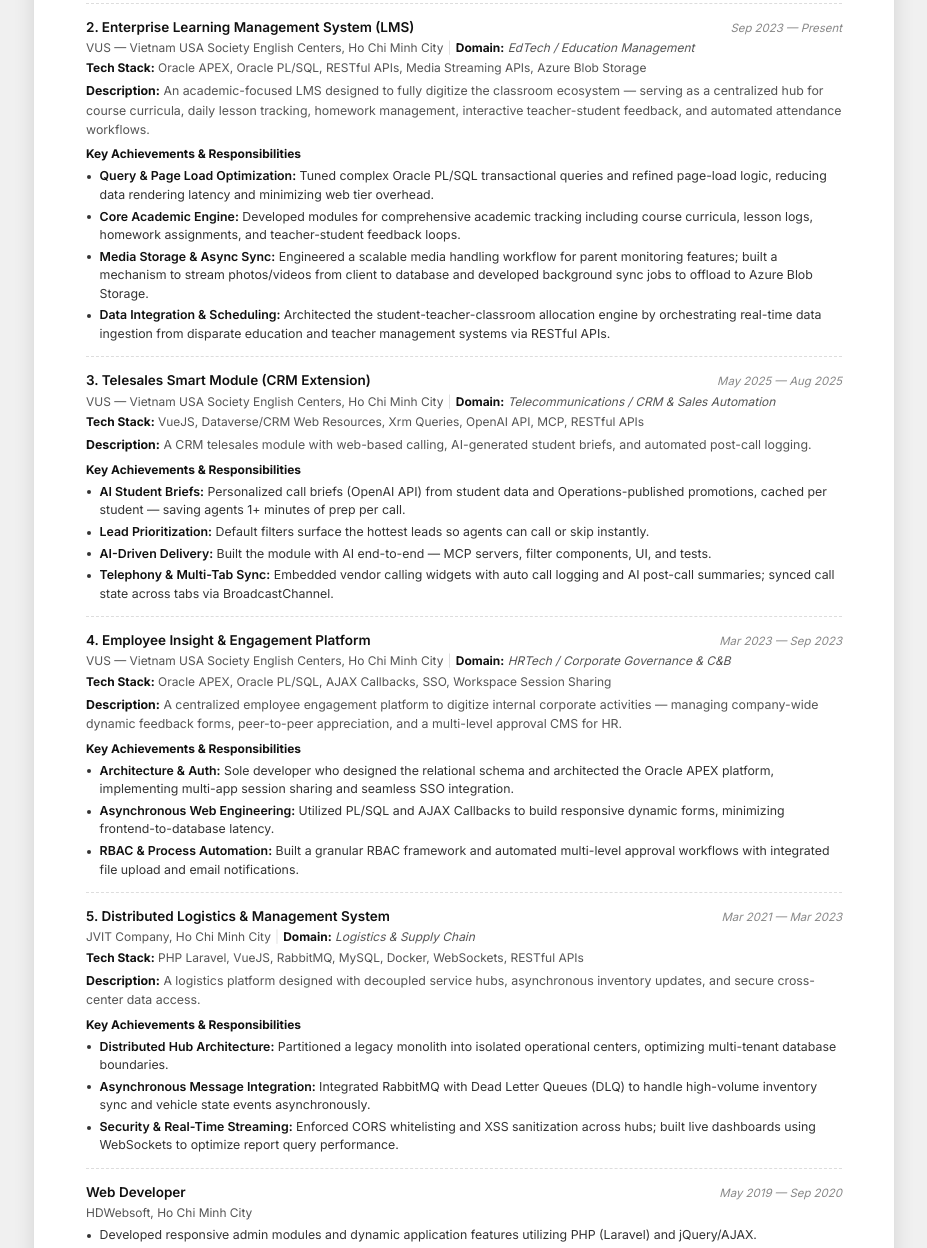
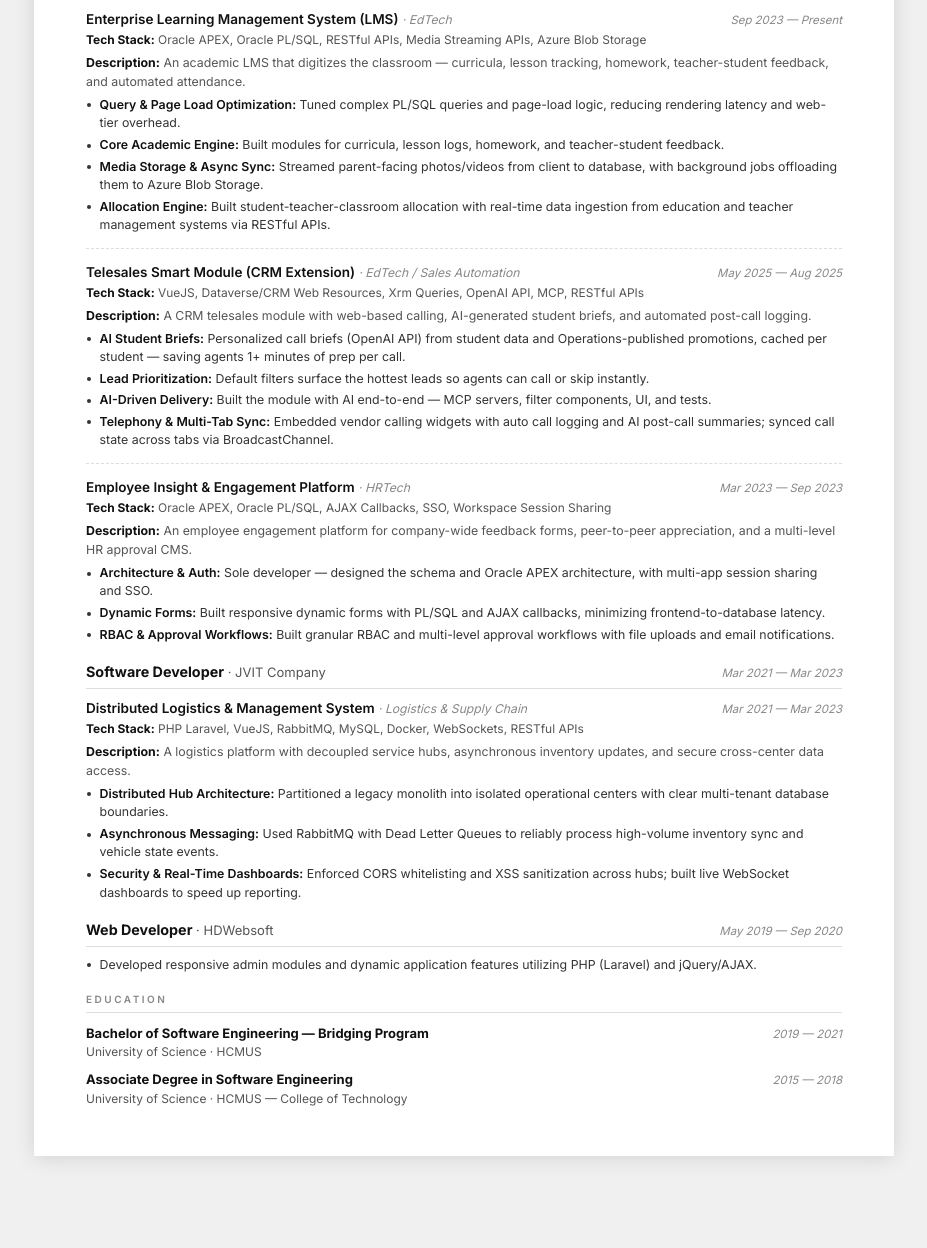
Before and after one commit to nlcthong1997/nlcthong, a plain HTML site: page portfolio/index.html in a window 1280 px wide. Shown: the part 890-2138 px from the top of the page, without its empty margins (176-1103 px from the left). After the commit the page ends 2078 px from the top, so only its background shows below. Drawn offline with Linux system fonts and the light colour scheme.

Commit message:
Portfolio CV: group experience by employer with job titles, condense projects
- Senior Web Developer at VUS (projects 1-4), Software Developer at JVIT,
  Web Developer at HDWebsoft; company no longer repeated per project
- Domain shown inline next to project title; fix project 3 domain (EdTech / Sales Automation)
- Remove repeated 'Key Achievements & Responsibilities' headings
- Condense projects 2, 4, 5 to short bullets
- Print font 9.3pt -> 9.8pt (still 2 pages); skills fit one line each

Co-Authored-By: Claude Opus 5.5 <noreply@anthropic.com>
Claude-Session: https://claude.ai/code/session_01XZzZw1gJhhW7ia8J1sgHbD

```diff
--- a/portfolio/index.html
+++ b/portfolio/index.html
@@ -123,8 +123,8 @@
     /* ── Skills Grid ── */
     .skills-grid {
       display: grid;
-      grid-template-columns: repeat(2, 1fr);
-      gap: .3em 2.5em;
+      grid-template-columns: 1fr 1.15fr;
+      gap: .3em 1.8em;
       font-size: .95em;
     }
 
@@ -214,8 +214,23 @@
 
     .exp-achievements li strong { color: var(--black); font-weight: 600; }
 
-    .exp-header + .exp-achievements,
-    .exp-meta + .exp-achievements { margin-top: .3em; }
+    .exp-desc + .exp-achievements { margin-top: .35em; }
+
+    /* ── Job (employer) block ── */
+    .job + .job { margin-top: 1.3em; }
+    .job-header {
+      display: flex;
+      justify-content: space-between;
+      align-items: baseline;
+      gap: .3em 1em;
+      padding-bottom: .35em;
+      margin-bottom: .7em;
+      border-bottom: 1px solid var(--border);
+    }
+    .job-role { font-size: 1.1em; font-weight: 700; color: var(--black); }
+    .job-company { color: var(--mid); }
+    .job-header + .exp-achievements { margin-top: 0; }
+    .exp-domain { font-weight: 400; font-style: italic; color: var(--light); font-size: .9em; }
 
     /* ── Divider between experiences ── */
     .exp-divider {
@@ -255,7 +270,7 @@
     @media screen and (max-width: 480px) {
       .page { padding: 20px 16px 28px; }
       .header-left h1 { font-size: 1.65em; }
-      .exp-header, .edu-entry { flex-direction: column; gap: 0; }
+      .exp-header, .edu-entry, .job-header { flex-direction: column; gap: 0; }
       .exp-meta .sep { display: none; }
       .exp-meta .domain-wrap { display: block; }
     }
@@ -278,7 +293,7 @@
         -webkit-box-decoration-break: clone;
         box-decoration-break: clone;
         box-shadow: none;
-        font-size: 9.3pt;
+        font-size: 9.8pt;
         line-height: 1.4;
       }
 
@@ -289,6 +304,7 @@
       .exp-achievements li { margin-bottom: .15em; }
       .exp-achievements-title { margin-top: .4em; margin-bottom: .2em; }
       .exp-divider { margin: .75em 0; }
+      .job + .job { margin-top: 1em; }
 
       a { color: inherit; }
 
@@ -297,7 +313,8 @@
       .exp-header,
       .exp-meta,
       .exp-stack,
-      .exp-achievements-title { break-after: avoid; page-break-after: avoid; }
+      .job-header,
+      .exp-desc { break-after: avoid; page-break-after: avoid; }
 
       /* Never split a single line item or education row */
       .exp-achievements li,
@@ -390,16 +407,18 @@
   <section class="section">
     <div class="section-title">Professional Experience</div>
 
-    <!-- 1 -->
+    <div class="job">
+      <div class="job-header">
+        <span><span class="job-role">Senior Web Developer</span> <span class="job-company">· VUS (Vietnam USA Society English Centers)</span></span>
+        <span class="exp-period">Mar 2023 — Present</span>
+      </div>
       <div class="exp-entry">
         <div class="exp-header">
-        <span class="exp-title">1. Educational CRM &amp; Enrollment Management System</span>
+          <span class="exp-title">Educational CRM &amp; Enrollment Management System <span class="exp-domain">· Education</span></span>
           <span class="exp-period">2024 — Present</span>
         </div>
-      <div class="exp-meta">VUS — Vietnam USA Society English Centers, Ho Chi Minh City<span class="sep">|</span><span class="domain-wrap"><strong>Domain:</strong> <span class="domain">Education</span></span></div>
         <div class="exp-stack"><strong>Tech Stack:</strong> .NET (C#), Dataverse, Power Apps, Power Automate, Azure (Functions, Event Hubs, App Insights, App Service), VueJS, React, RESTful APIs, Claude Code, MCP</div>
         <p class="exp-desc"><strong>Description:</strong> An enterprise CRM that streamlines school operations and sales — student and classroom management, automated enrollment, revenue distribution, and sales KPI dashboards.</p>
-      <div class="exp-achievements-title">Key Achievements &amp; Responsibilities</div>
         <ul class="exp-achievements">
           <li><strong>Architecture &amp; Integration:</strong> Modularized core domain logic (Enrollment, KPI) into isolated C# plugins with custom RESTful APIs, and streamed CRM events via Azure Event Hubs for high-throughput vendor integration.</li>
           <li><strong>Log Optimization &amp; Cost Reduction:</strong> Redesigned logging for APIs serving 50K+ requests/day (full payloads only on failures, essential fields otherwise), cutting log volume by 60%+; built an AI-assisted cleanup job that removes ~100GB of junk logs per month, lowering storage costs.</li>
@@ -408,39 +427,29 @@
           <li><strong>Reliability &amp; Monitoring:</strong> Added automatic retries, data resync tools, and App Insights alerting to detect API failures early.</li>
         </ul>
       </div>
-
       <hr class="exp-divider" />
-
-    <!-- 2 -->
       <div class="exp-entry">
         <div class="exp-header">
-        <span class="exp-title">2. Enterprise Learning Management System (LMS)</span>
+          <span class="exp-title">Enterprise Learning Management System (LMS) <span class="exp-domain">· EdTech</span></span>
           <span class="exp-period">Sep 2023 — Present</span>
         </div>
-      <div class="exp-meta">VUS — Vietnam USA Society English Centers, Ho Chi Minh City<span class="sep">|</span><span class="domain-wrap"><strong>Domain:</strong> <span class="domain">EdTech / Education Management</span></span></div>
         <div class="exp-stack"><strong>Tech Stack:</strong> Oracle APEX, Oracle PL/SQL, RESTful APIs, Media Streaming APIs, Azure Blob Storage</div>
-      <p class="exp-desc"><strong>Description:</strong> An academic-focused LMS designed to fully digitize the classroom ecosystem — serving as a centralized hub for course curricula, daily lesson tracking, homework management, interactive teacher-student feedback, and automated attendance workflows.</p>
-      <div class="exp-achievements-title">Key Achievements &amp; Responsibilities</div>
+        <p class="exp-desc"><strong>Description:</strong> An academic LMS that digitizes the classroom — curricula, lesson tracking, homework, teacher-student feedback, and automated attendance.</p>
         <ul class="exp-achievements">
-        <li><strong>Query &amp; Page Load Optimization:</strong> Tuned complex Oracle PL/SQL transactional queries and refined page-load logic, reducing data rendering latency and minimizing web tier overhead.</li>
-        <li><strong>Core Academic Engine:</strong> Developed modules for comprehensive academic tracking including course curricula, lesson logs, homework assignments, and teacher-student feedback loops.</li>
-        <li><strong>Media Storage &amp; Async Sync:</strong> Engineered a scalable media handling workflow for parent monitoring features; built a mechanism to stream photos/videos from client to database and developed background sync jobs to offload to Azure Blob Storage.</li>
-        <li><strong>Data Integration &amp; Scheduling:</strong> Architected the student-teacher-classroom allocation engine by orchestrating real-time data ingestion from disparate education and teacher management systems via RESTful APIs.</li>
+          <li><strong>Query &amp; Page Load Optimization:</strong> Tuned complex PL/SQL queries and page-load logic, reducing rendering latency and web-tier overhead.</li>
+          <li><strong>Core Academic Engine:</strong> Built modules for curricula, lesson logs, homework, and teacher-student feedback.</li>
+          <li><strong>Media Storage &amp; Async Sync:</strong> Streamed parent-facing photos/videos from client to database, with background jobs offloading them to Azure Blob Storage.</li>
+          <li><strong>Allocation Engine:</strong> Built student-teacher-classroom allocation with real-time data ingestion from education and teacher management systems via RESTful APIs.</li>
         </ul>
       </div>
-
       <hr class="exp-divider" />
-
-    <!-- 3 -->
       <div class="exp-entry">
         <div class="exp-header">
-        <span class="exp-title">3. Telesales Smart Module (CRM Extension)</span>
+          <span class="exp-title">Telesales Smart Module (CRM Extension) <span class="exp-domain">· EdTech / Sales Automation</span></span>
           <span class="exp-period">May 2025 — Aug 2025</span>
         </div>
-      <div class="exp-meta">VUS — Vietnam USA Society English Centers, Ho Chi Minh City<span class="sep">|</span><span class="domain-wrap"><strong>Domain:</strong> <span class="domain">Telecommunications / CRM &amp; Sales Automation</span></span></div>
         <div class="exp-stack"><strong>Tech Stack:</strong> VueJS, Dataverse/CRM Web Resources, Xrm Queries, OpenAI API, MCP, RESTful APIs</div>
         <p class="exp-desc"><strong>Description:</strong> A CRM telesales module with web-based calling, AI-generated student briefs, and automated post-call logging.</p>
-      <div class="exp-achievements-title">Key Achievements &amp; Responsibilities</div>
         <ul class="exp-achievements">
           <li><strong>AI Student Briefs:</strong> Personalized call briefs (OpenAI API) from student data and Operations-published promotions, cached per student — saving agents 1+ minutes of prep per call.</li>
           <li><strong>Lead Prioritization:</strong> Default filters surface the hottest leads so agents can call or skip instantly.</li>
@@ -448,54 +457,47 @@
           <li><strong>Telephony &amp; Multi-Tab Sync:</strong> Embedded vendor calling widgets with auto call logging and AI post-call summaries; synced call state across tabs via BroadcastChannel.</li>
         </ul>
       </div>
-
       <hr class="exp-divider" />
-
-    <!-- 4 -->
       <div class="exp-entry">
         <div class="exp-header">
-        <span class="exp-title">4. Employee Insight &amp; Engagement Platform</span>
+          <span class="exp-title">Employee Insight &amp; Engagement Platform <span class="exp-domain">· HRTech</span></span>
           <span class="exp-period">Mar 2023 — Sep 2023</span>
         </div>
-      <div class="exp-meta">VUS — Vietnam USA Society English Centers, Ho Chi Minh City<span class="sep">|</span><span class="domain-wrap"><strong>Domain:</strong> <span class="domain">HRTech / Corporate Governance &amp; C&amp;B</span></span></div>
         <div class="exp-stack"><strong>Tech Stack:</strong> Oracle APEX, Oracle PL/SQL, AJAX Callbacks, SSO, Workspace Session Sharing</div>
-      <p class="exp-desc"><strong>Description:</strong> A centralized employee engagement platform to digitize internal corporate activities — managing company-wide dynamic feedback forms, peer-to-peer appreciation, and a multi-level approval CMS for HR.</p>
-      <div class="exp-achievements-title">Key Achievements &amp; Responsibilities</div>
+        <p class="exp-desc"><strong>Description:</strong> An employee engagement platform for company-wide feedback forms, peer-to-peer appreciation, and a multi-level HR approval CMS.</p>
         <ul class="exp-achievements">
-        <li><strong>Architecture &amp; Auth:</strong> Sole developer who designed the relational schema and architected the Oracle APEX platform, implementing multi-app session sharing and seamless SSO integration.</li>
-        <li><strong>Asynchronous Web Engineering:</strong> Utilized PL/SQL and AJAX Callbacks to build responsive dynamic forms, minimizing frontend-to-database latency.</li>
-        <li><strong>RBAC &amp; Process Automation:</strong> Built a granular RBAC framework and automated multi-level approval workflows with integrated file upload and email notifications.</li>
+          <li><strong>Architecture &amp; Auth:</strong> Sole developer — designed the schema and Oracle APEX architecture, with multi-app session sharing and SSO.</li>
+          <li><strong>Dynamic Forms:</strong> Built responsive dynamic forms with PL/SQL and AJAX callbacks, minimizing frontend-to-database latency.</li>
+          <li><strong>RBAC &amp; Approval Workflows:</strong> Built granular RBAC and multi-level approval workflows with file uploads and email notifications.</li>
         </ul>
       </div>
+    </div>
 
-    <hr class="exp-divider" />
-
-    <!-- 5 -->
+    <div class="job">
+      <div class="job-header">
+        <span><span class="job-role">Software Developer</span> <span class="job-company">· JVIT Company</span></span>
+        <span class="exp-period">Mar 2021 — Mar 2023</span>
+      </div>
       <div class="exp-entry">
         <div class="exp-header">
-        <span class="exp-title">5. Distributed Logistics &amp; Management System</span>
+          <span class="exp-title">Distributed Logistics &amp; Management System <span class="exp-domain">· Logistics &amp; Supply Chain</span></span>
           <span class="exp-period">Mar 2021 — Mar 2023</span>
         </div>
-      <div class="exp-meta">JVIT Company, Ho Chi Minh City<span class="sep">|</span><span class="domain-wrap"><strong>Domain:</strong> <span class="domain">Logistics &amp; Supply Chain</span></span></div>
         <div class="exp-stack"><strong>Tech Stack:</strong> PHP Laravel, VueJS, RabbitMQ, MySQL, Docker, WebSockets, RESTful APIs</div>
-      <p class="exp-desc"><strong>Description:</strong> A logistics platform designed with decoupled service hubs, asynchronous inventory updates, and secure cross-center data access.</p>
-      <div class="exp-achievements-title">Key Achievements &amp; Responsibilities</div>
+        <p class="exp-desc"><strong>Description:</strong> A logistics platform with decoupled service hubs, asynchronous inventory updates, and secure cross-center data access.</p>
         <ul class="exp-achievements">
-        <li><strong>Distributed Hub Architecture:</strong> Partitioned a legacy monolith into isolated operational centers, optimizing multi-tenant database boundaries.</li>
-        <li><strong>Asynchronous Message Integration:</strong> Integrated RabbitMQ with Dead Letter Queues (DLQ) to handle high-volume inventory sync and vehicle state events asynchronously.</li>
-        <li><strong>Security &amp; Real-Time Streaming:</strong> Enforced CORS whitelisting and XSS sanitization across hubs; built live dashboards using WebSockets to optimize report query performance.</li>
+          <li><strong>Distributed Hub Architecture:</strong> Partitioned a legacy monolith into isolated operational centers with clear multi-tenant database boundaries.</li>
+          <li><strong>Asynchronous Messaging:</strong> Used RabbitMQ with Dead Letter Queues to reliably process high-volume inventory sync and vehicle state events.</li>
+          <li><strong>Security &amp; Real-Time Dashboards:</strong> Enforced CORS whitelisting and XSS sanitization across hubs; built live WebSocket dashboards to speed up reporting.</li>
         </ul>
       </div>
+    </div>
 
-    <hr class="exp-divider" />
-
-    <!-- 6 -->
-    <div class="exp-entry">
-      <div class="exp-header">
-        <span class="exp-title">Web Developer</span>
+    <div class="job">
+      <div class="job-header">
+        <span><span class="job-role">Web Developer</span> <span class="job-company">· HDWebsoft</span></span>
         <span class="exp-period">May 2019 — Sep 2020</span>
       </div>
-      <div class="exp-meta">HDWebsoft, Ho Chi Minh City</div>
       <ul class="exp-achievements">
         <li>Developed responsive admin modules and dynamic application features utilizing PHP (Laravel) and jQuery/AJAX.</li>
       </ul>
```
Lines whose indentation alone changed are shown as unchanged.
